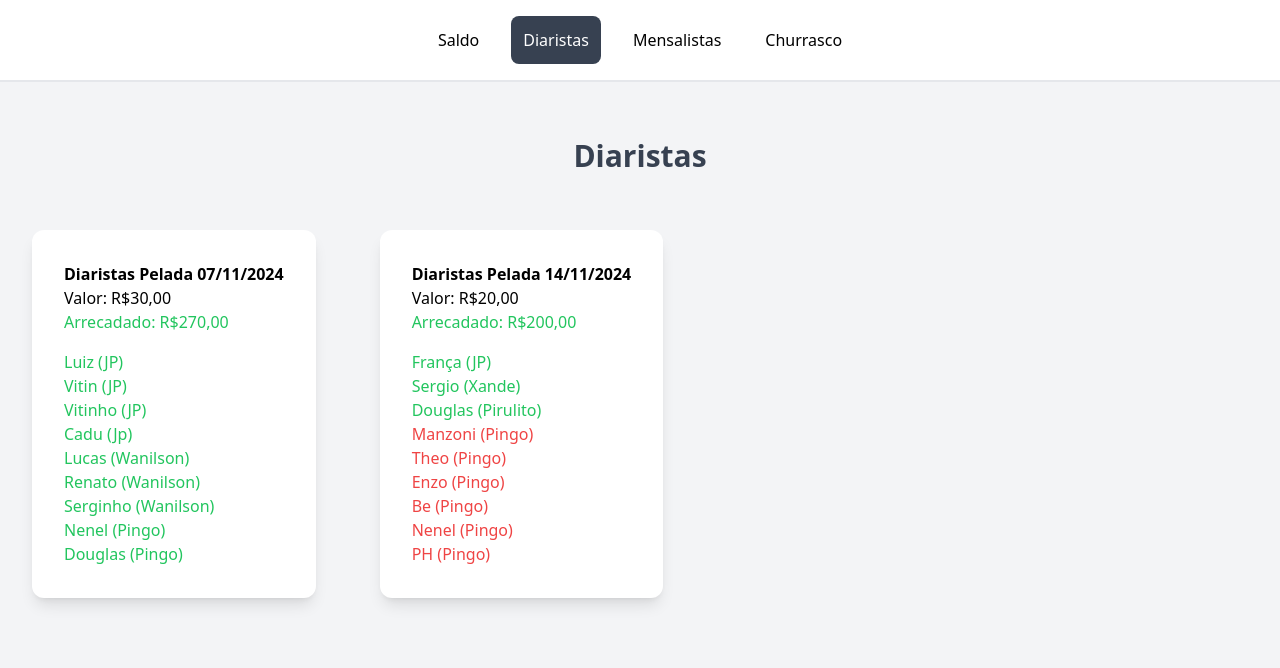
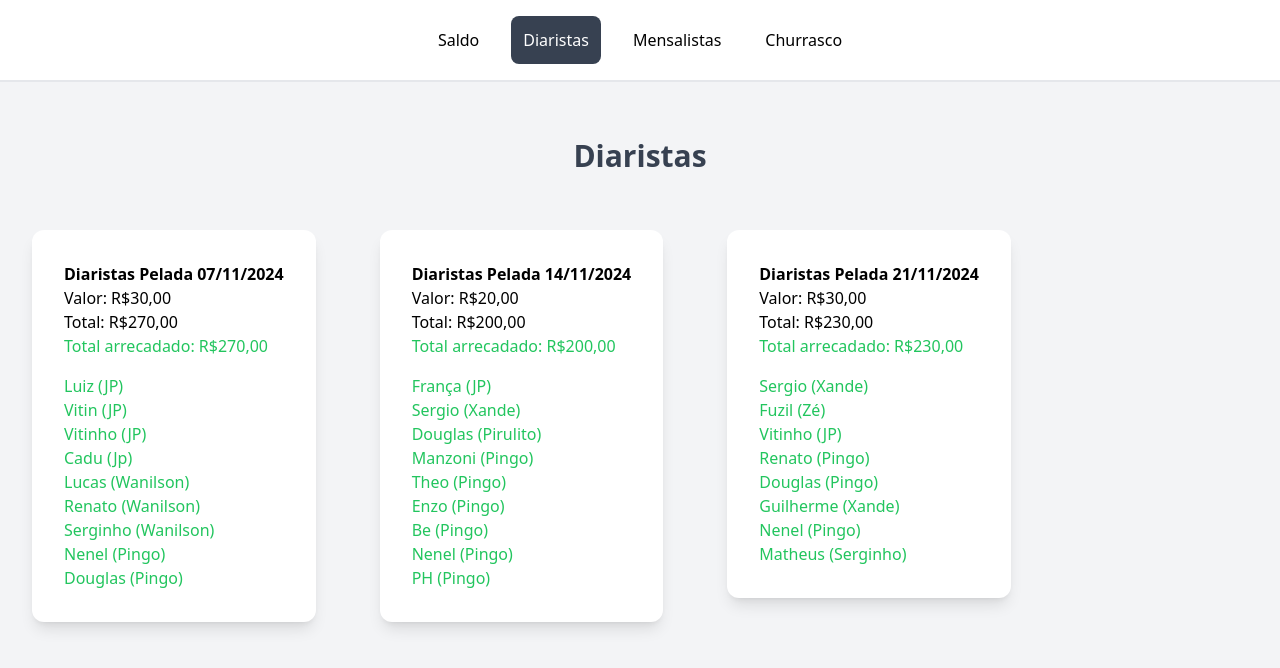
Before and after one commit to diogop2003/futebol, an Angular app in the folder pelada-front/: page /diaristas in a window 1280 px wide. Shown: the top 668 px of the page. Built offline with nearby package versions, Linux system fonts and the light colour scheme.

Commit message:
fix valores diarista e saldo

```diff
--- a/pelada-front/src/app/pages/diaristas/diaristas.component.html
+++ b/pelada-front/src/app/pages/diaristas/diaristas.component.html
@@ -18,7 +18,8 @@
         <h1 class="font-md font-bold">Diaristas Pelada 07/11/2024</h1>
         <div class="mb-4">
             <h1 class="font-sm">Valor: R$30,00</h1>
-            <h1 class="font-sm text-green-500">Arrecadado: R$270,00</h1>
+            <h1 class="font-sm">Total: R$270,00</h1>
+            <h1 class="font-sm text-green-500">Total arrecadado: R$270,00</h1>
         </div>
         <ol>
             <li class="text-green-500">Luiz (JP)</li>
@@ -36,18 +37,37 @@
         <h1 class="font-md font-bold">Diaristas Pelada 14/11/2024</h1>
         <div class="mb-4">
             <h1 class="font-sm">Valor: R$20,00</h1>
-            <h1 class="font-sm text-green-500">Arrecadado: R$200,00</h1>
+            <h1 class="font-sm">Total: R$200,00</h1>
+            <h1 class="font-sm text-green-500">Total arrecadado: R$200,00</h1>
         </div>
         <ol>
             <li class="text-green-500">França (JP)</li>
             <li class="text-green-500">Sergio (Xande)</li>
             <li class="text-green-500">Douglas (Pirulito)</li>
-            <li class="text-red-500">Manzoni (Pingo)</li>
-            <li class="text-red-500">Theo (Pingo)</li>
-            <li class="text-red-500">Enzo (Pingo)</li>
-            <li class="text-red-500">Be (Pingo)</li>
-            <li class="text-red-500">Nenel (Pingo)</li>
-            <li class="text-red-500">PH (Pingo)</li>
+            <li class="text-green-500">Manzoni (Pingo)</li>
+            <li class="text-green-500">Theo (Pingo)</li>
+            <li class="text-green-500">Enzo (Pingo)</li>
+            <li class="text-green-500">Be (Pingo)</li>
+            <li class="text-green-500">Nenel (Pingo)</li>
+            <li class="text-green-500">PH (Pingo)</li>
+        </ol>
+    </div>
+    <div class="rounded-xl bg-white p-8 shadow-lg mx-8">
+        <h1 class="font-md font-bold">Diaristas Pelada 21/11/2024</h1>
+        <div class="mb-4">
+            <h1 class="font-sm">Valor: R$30,00</h1>
+            <h1 class="font-sm">Total: R$230,00</h1>
+            <h1 class="font-sm text-green-500">Total arrecadado: R$230,00</h1>
+        </div>
+        <ol>
+            <li class="text-green-500">Sergio (Xande)</li>
+            <li class="text-green-500">Fuzil (Zé)</li>
+            <li class="text-green-500">Vitinho (JP)</li>
+            <li class="text-green-500">Renato (Pingo)</li>
+            <li class="text-green-500">Douglas (Pingo)</li>
+            <li class="text-green-500">Guilherme (Xande)</li>
+            <li class="text-green-500">Nenel (Pingo)</li>
+            <li class="text-green-500">Matheus (Serginho)</li>
         </ol>
     </div>
 </section>
--- a/pelada-front/src/app/pages/saldo/saldo.component.html
+++ b/pelada-front/src/app/pages/saldo/saldo.component.html
@@ -29,7 +29,7 @@
                 </tr>
                 <tr class="border-b gap-5">
                     <td class="w-auto py-4 text-md text-gray-700">Pagantes Novembro</td>
-                    <td class="w-auto py-4 text-md text-green-500">1600,00</td>
+                    <td class="w-auto py-4 text-md text-green-500">1.600,00</td>
                 </tr>
                 <tr class="border-b gap-5">
                     <td class="w-auto py-4 text-md text-gray-700">Mensalidade do campo</td>
@@ -41,11 +41,11 @@
                 </tr>
                 <tr class="border-b gap-5">
                     <td class="w-auto py-4 text-md text-gray-700">Diaristas Novembro</td>
-                    <td class="w-auto py-4 text-md text-green-500">330,00</td>
+                    <td class="w-auto py-4 text-md text-green-500">700,00</td>
                 </tr>
                 <tr class="border-b gap-5">
                     <td class="w-auto py-4 text-md text-gray-700">SALDO TOTAL</td>
-                    <td class="w-auto py-4 text-md text-green-500">1.128,00</td>
+                    <td class="w-auto py-4 text-md text-green-500">1.478,00</td>
                 </tr>
             </tbody>
         </table>
```
